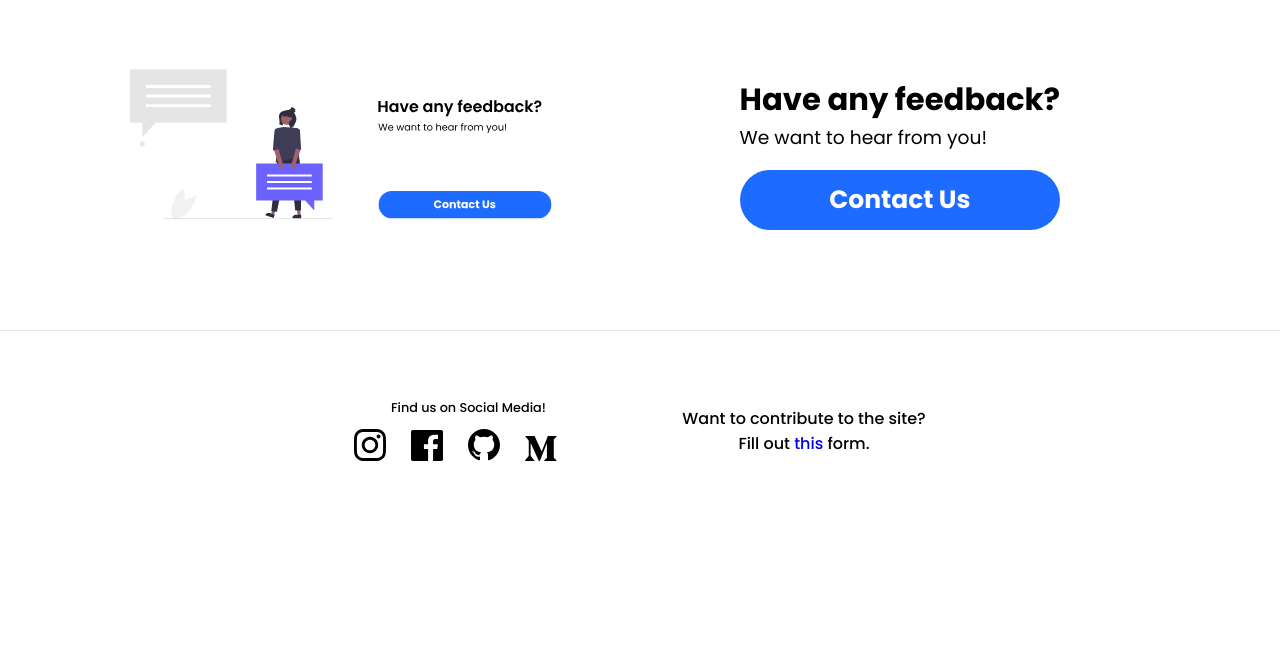
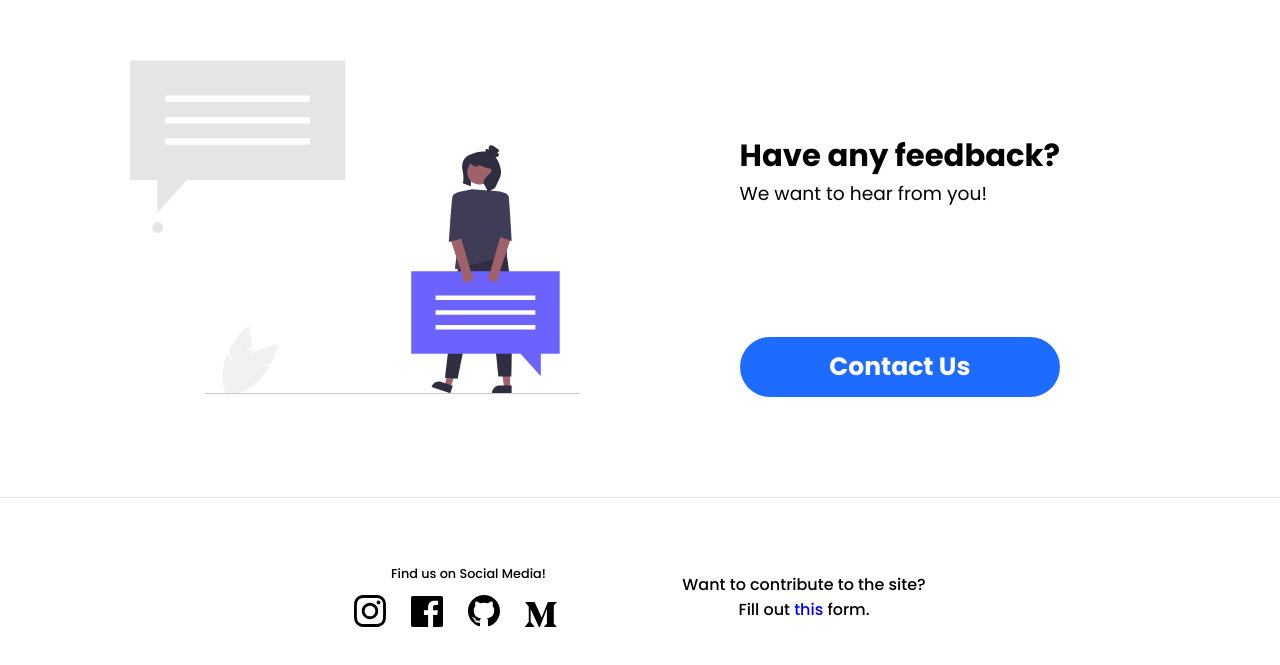
Before and after one commit to uclaacm/dev-pathways, a React (Create React App) app: page /pathway in a window 1280 px wide. Shown: the part 4695-5360 px from the top of the page. Before the commit the page ends 5225 px from the top, so only its background shows below. Built offline with nearby package versions, Linux system fonts and the light colour scheme.

Commit message:
Changed feedback image to the correct one, adjusted feedback text

```diff
--- a/src/components/ComeBackFeedback/ComeBackFeedback.css
+++ b/src/components/ComeBackFeedback/ComeBackFeedback.css
@@ -1,15 +1,7 @@
 .comeback-feedback {
-
-    /* display: flex;
-    flex-direction: column;
-    align-items: center;
-    justify-content: center; */
-
-
     width: 100vw;
     border-top: 1px solid #E5E5E5;
     text-align: center;
-
     margin: 150px auto 0px auto;
 }
 
@@ -47,8 +39,17 @@ a {
 }
 
 .feedback-text {
-    /* max-width: 380px; */
+    display: flex;
     text-align: left;
     padding-right: 90px;
     font-size: 14pt;
+    flex-direction: column;
 }
+
+#feedback-paragraph {
+    margin-top: 75px;
+}
+
+#contact-us {
+    margin-top: 110px;
+}
--- a/src/components/ComeBackFeedback/ComeBackFeedback.js
+++ b/src/components/ComeBackFeedback/ComeBackFeedback.js
@@ -19,29 +19,27 @@ const ComeBackFeedback = () => {
                     </p>
                 </div>
 
-                <img id="comeback-image" src={comeBackLater} alt="come back later image"/>
+                <img id="comeback-image" src={comeBackLater} alt="come back later"/>
             </div>
 
 
             <div className="feedback-container">
-                <img src={feedback} alt="feedback image"/>
+                <img src={feedback} alt="feedback"/>
 
                 <div className="feedback-text">
-                    {/* <h2>Have any feedback?</h2> */}
-                    <p>
+                    <p id="feedback-paragraph">
                         <strong>Have any feedback?</strong>
                         <br/>
                         We want to hear from you!
                     </p>
 
-                    <a href="https://forms.gle/ANBjEcXLut27WAgc7">
+                    <a id="contact-us" href="https://forms.gle/ANBjEcXLut27WAgc7">
                         <SolidButton
                             className="contact-us-button"
                             text="Contact Us"
                             onClick={() => {}}
                         />
                     </a>
-
                 </div>
             </div>
 
--- a/src/pages/Pathway/Pathway.js
+++ b/src/pages/Pathway/Pathway.js
@@ -25,10 +25,6 @@ const Pathway = () => {
                 <PathDay index={index + 1} resource={resource} />
             )}
 
-            {/* <h2>Come back later?</h2>
-            <p3>You can come back later and your pathway will be saved! Alternatively,
-                 you can <a href="/quiz" rel="noreferrer noopener">start over</a>.</p3> */}
-
             <ComeBackFeedback/>
 
         </div>
```
Also changed, not shown: src/img/feedback.svg.
